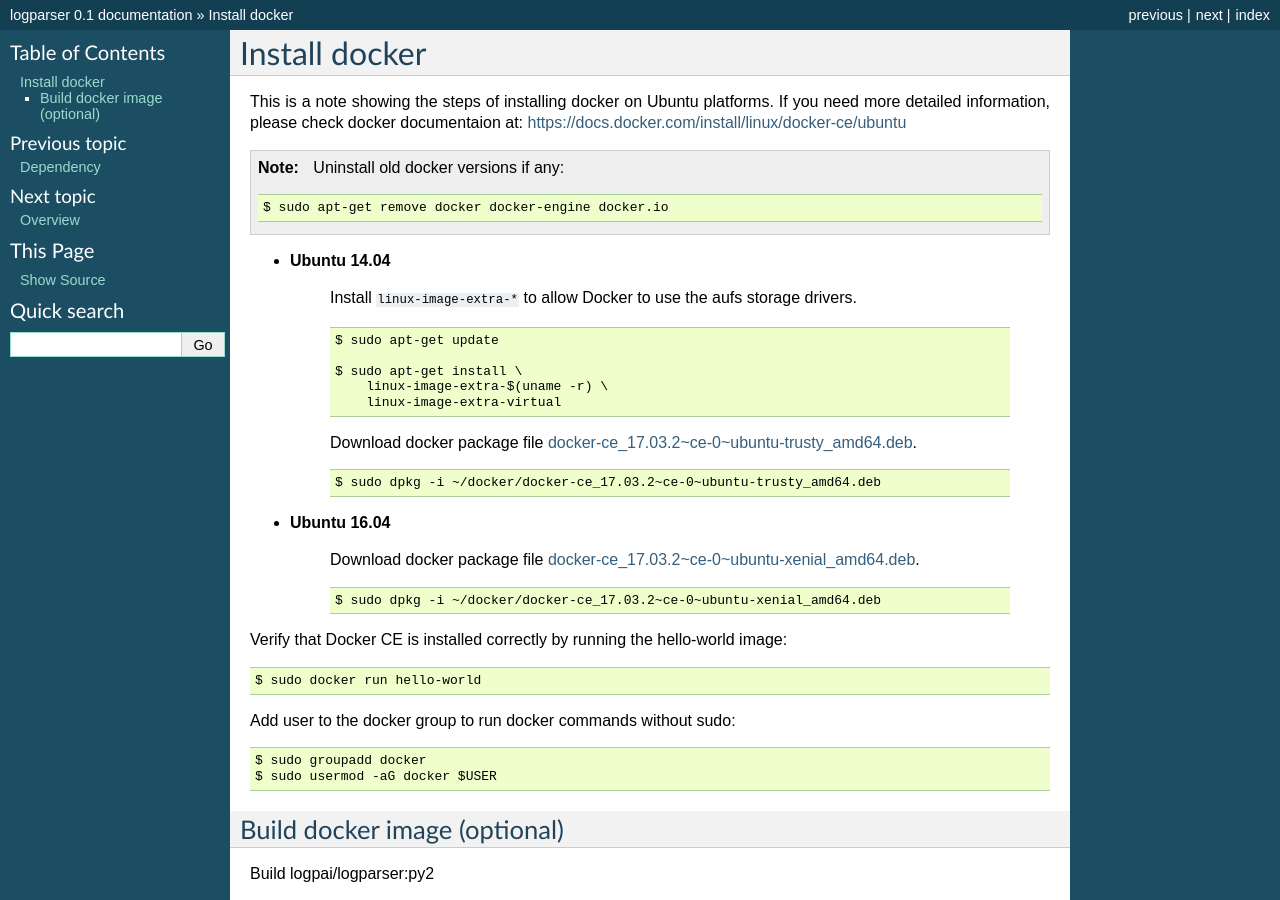
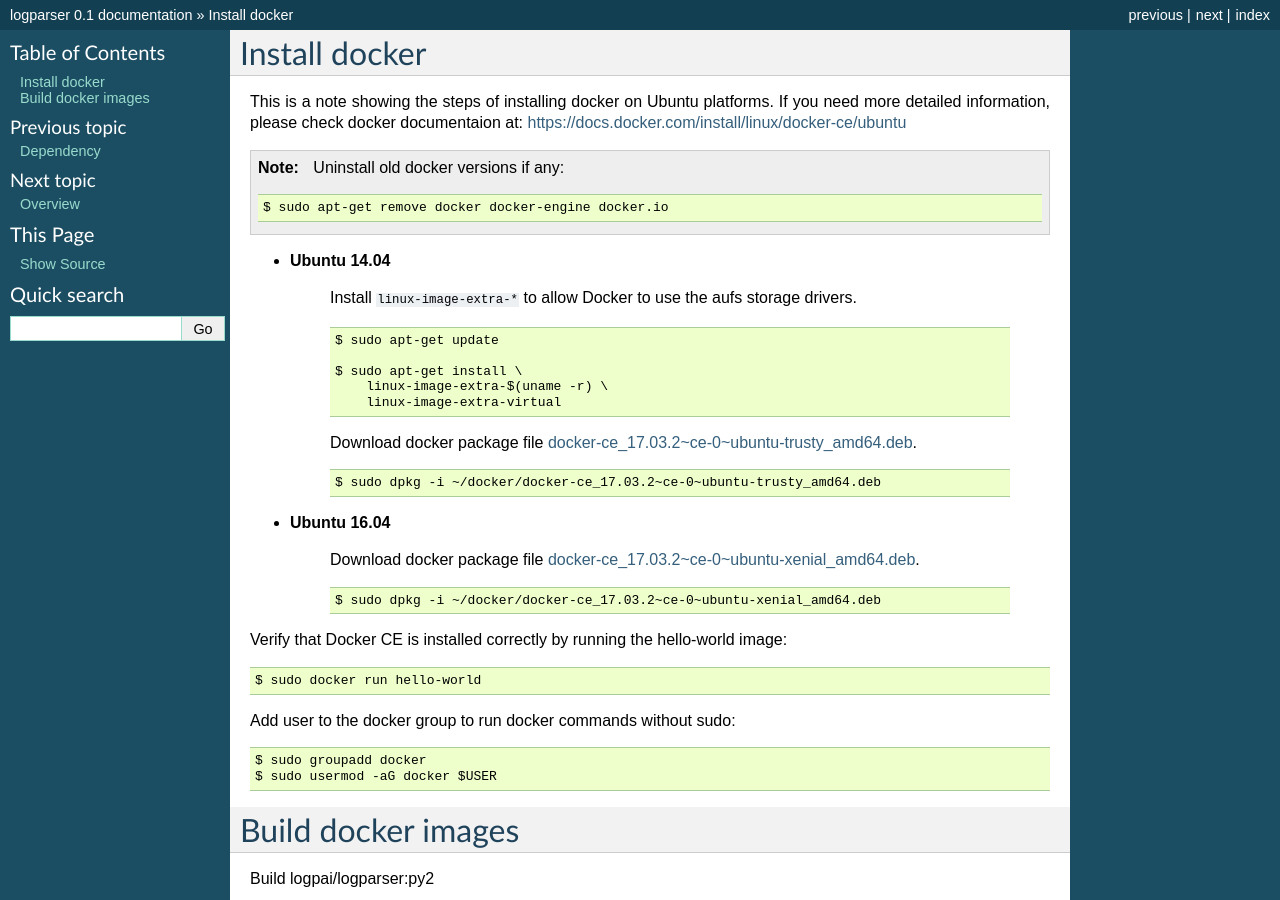
Before and after one commit to logpai/logparser, a Sphinx documentation site: the page built from docs/installation/install_docker.rst, in a window 1280 px wide and 900 px high. Built offline with Sphinx 7.4.7, drawn with Linux system fonts in a browser that asks for light colours; pages that are not in the unit, such as notebooks, are missing from menus.

Commit message:
Update docs

```diff
--- a/docs/installation/install_docker.rst
+++ b/docs/installation/install_docker.rst
@@ -44,8 +44,8 @@ Add user to the docker group to run docker commands without sudo::
 
 
 
-Build docker image (optional)
------------------------------
+Build docker images
+===================
 
 Build logpai/logparser:py2
 ::
```
